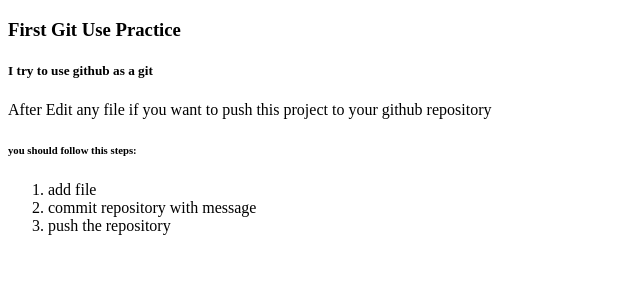
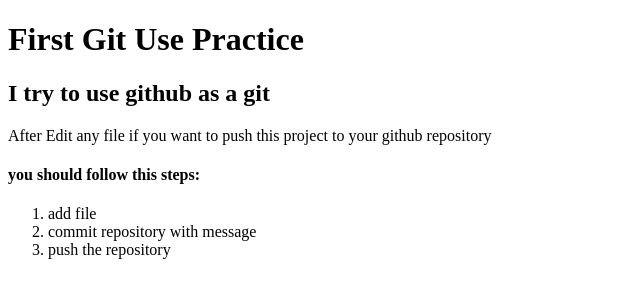
Before and after one commit to RHMaruf/Web-Development-Course, a plain HTML site: page index.html in a window 1280 px wide. Shown: the whole page, without its empty margins (0-640 px from the left). Drawn offline with Linux system fonts and the light colour scheme.

Commit message:
Update index.html

```diff
--- a/index.html
+++ b/index.html
@@ -6,11 +6,11 @@
     <title>Git Hub Usage</title>
 </head>
 <body>
-    <h3>First Git Use Practice</h3>
-    <h5>I try to use github as a git</h5>
+    <h1>First Git Use Practice</h1>
+    <h2>I try to use github as a git</h2>
 
     <p>After Edit any file if you want to push this project to your github repository</p>
-    <h6><b>you should follow this steps:</b></h6>
+    <h4><b>you should follow this steps:</b></h4>
     <ol>
         <li>add file</li>
         <li>commit repository with message</li>
```
